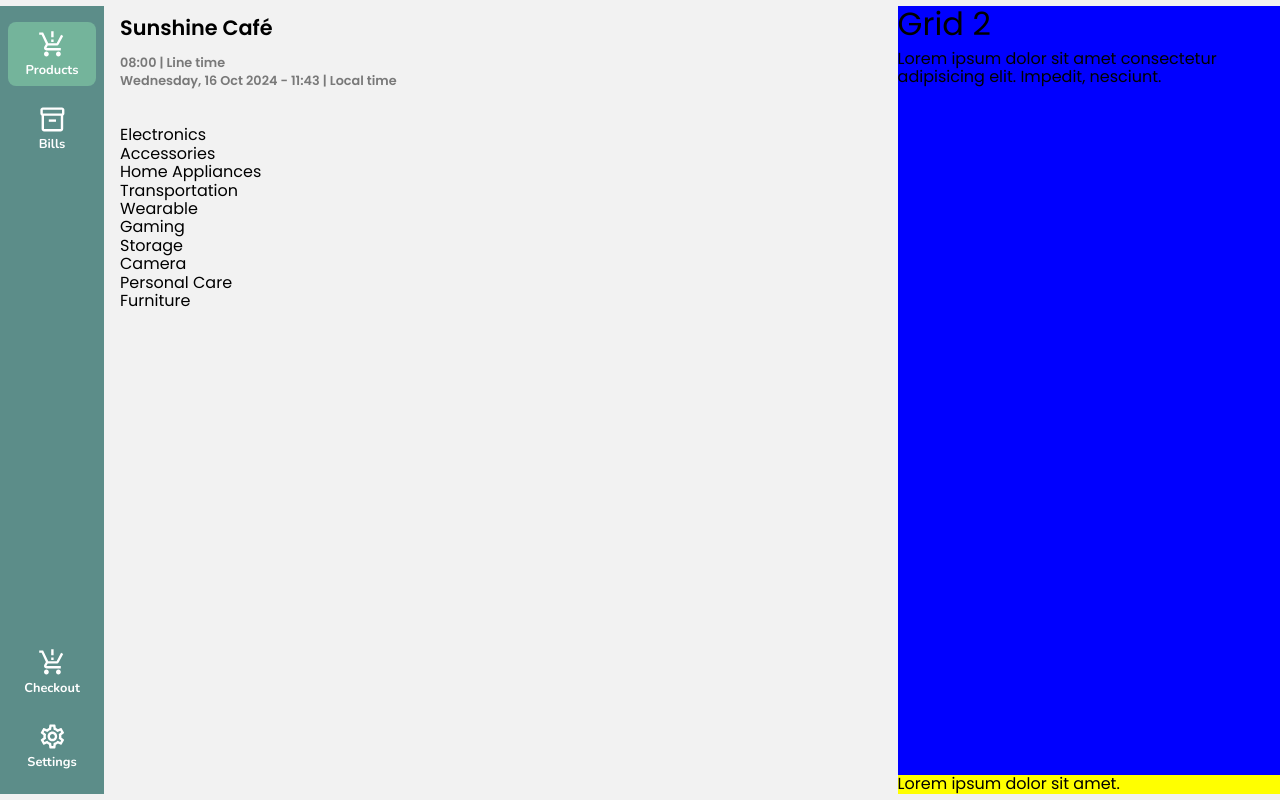
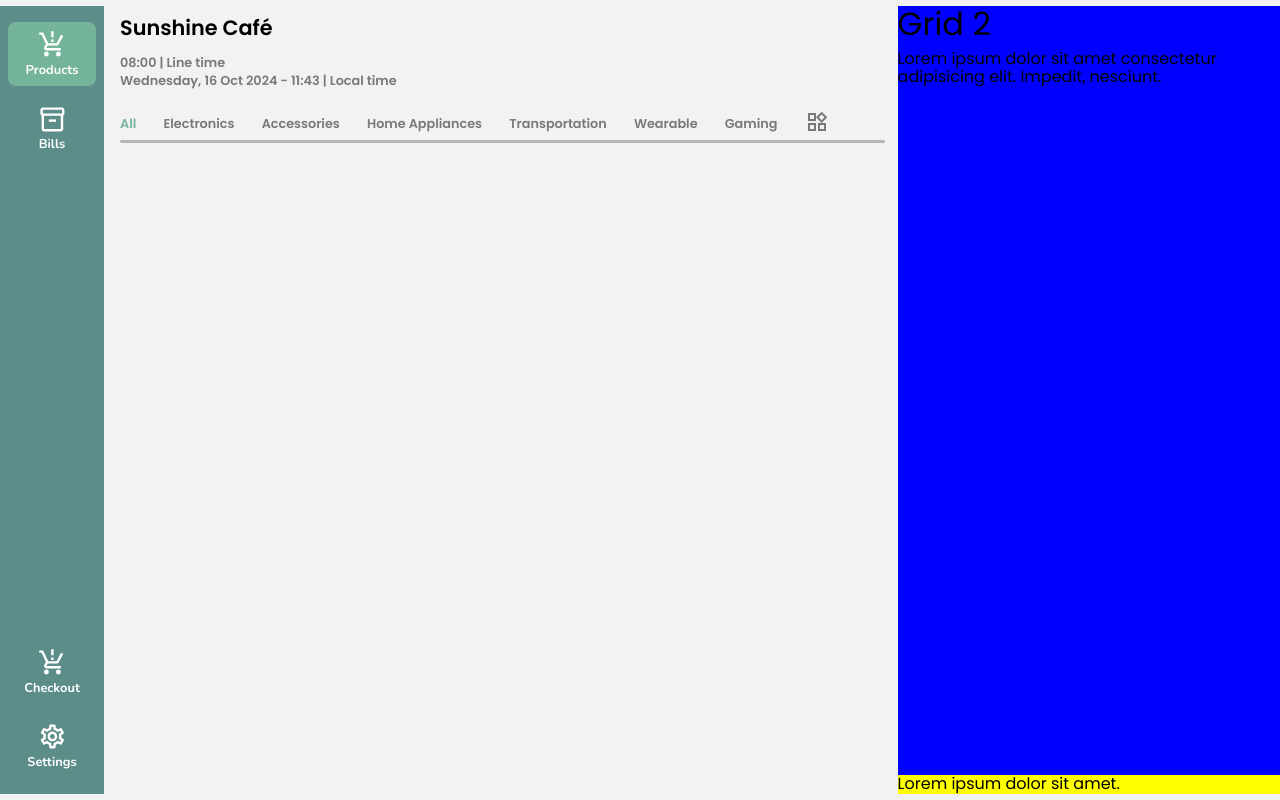
Before and after one commit to ferii007/poinket, a React (Create React App) app: page / in a window 1280 px wide. Built offline with nearby package versions, Linux system fonts and the light colour scheme.

Commit message:
update categories menu

```diff
--- a/src/app/components/ProductComponent.jsx
+++ b/src/app/components/ProductComponent.jsx
@@ -3,8 +3,12 @@ import { useEffect, useState } from 'react';
 import { useSelector } from 'react-redux';
 
 import {
+    CategoriesContainer,
+    CategoriesMenu,
     ProductContainer
 } from '../styled_components/ProductComponentStyled';
+
+import WidgetsOutlinedIcon from '@mui/icons-material/WidgetsOutlined';
 
 const ProductComponent = () => {
     const dataCategories = useSelector((state) => state.dataCategories);
@@ -20,10 +24,40 @@ const ProductComponent = () => {
     return(
         <>
             <ProductContainer>
-                <div>
-                    {categoriesProduct?.map((category, index) => (
-                        <div key={index}>{category.name}</div>
-                    ))}
+                <div className='container'>
+                    <CategoriesContainer>
+                        <CategoriesMenu>
+                            <li className='list-category active-category'>
+                                All
+                            </li>
+
+                            {categoriesProduct?.length > 6 ? (
+                                <>
+                                    {
+                                        categoriesProduct.slice(0, 6).map((category, index) => (
+                                            <li
+                                            className='list-category'
+                                            key={index}>{category.name}</li>
+                                        ))
+                                    }
+
+                                    <li className='list-category'>
+                                        <WidgetsOutlinedIcon />
+                                    </li>
+                                </>
+                            ) : (
+                                <>
+                                    {
+                                        categoriesProduct.map((category, index) => (
+                                            <li
+                                            className='list-category'
+                                            key={index}>{category.name}</li>
+                                        ))
+                                    }
+                                </>
+                            )}
+                        </CategoriesMenu>
+                    </CategoriesContainer>
                 </div>
             </ProductContainer>
         </>
--- a/src/app/styled_components/ProductComponentStyled.js
+++ b/src/app/styled_components/ProductComponentStyled.js
@@ -9,13 +9,21 @@ import {
 
 
 const ProductContainer = styled.div`
-    .testing {
+    .container {
         background-color: var(--third-color);
         position: sticky;
         top: 0;
-        padding-bottom: 0.5rem;
+        &::after {
+            content: "";
+            position: absolute;
+            bottom: 0;
+            left: 0;
+            width: 100%;
+            border-bottom: 0.2rem solid rgba(0, 0, 0, 0.5);
+            border-radius: 0.5rem;
+            opacity: 0.5;
+        }
     }
-
     /* Mobile Potrait (max-width: ${mobileResolutionPotrait}) */
     @media only screen and (max-width: ${mobileResolutionPotrait}) and (orientation: portrait) {
 
@@ -32,6 +40,51 @@ const ProductContainer = styled.div`
     }
 `;
 
+const CategoriesContainer = styled.div`
+    width: 100%;
+    overflow-x: scroll;
+    overflow-y: hidden;
+    padding-bottom: 0.3rem;
+
+    &::-webkit-scrollbar {
+        width: 0.2rem;
+        height: 0.2rem;
+    }
+
+    &::-webkit-scrollbar-track {
+        background: transparent;
+    }
+
+    &::-webkit-scrollbar-thumb {
+        background: var(--primary-color);
+        border-radius: 0.5rem;
+    }
+`;
+
+const CategoriesMenu = styled.ul`
+    display: flex;
+    align-items: center;
+    gap: 1.7rem;
+    .list-category {
+        flex: 0 0 auto;
+        cursor: pointer;
+        font-size: 0.8rem;
+        font-weight: 600;
+        color: rgba(0, 0, 0, 0.5);
+        transition: all 0.2s ease-in-out;
+    }
+
+    .list-category.active-category {
+        color: var(--primary-color);
+    }
+
+    .list-category:hover {
+        color: var(--primary-color);
+    }
+`;
+
 export {
-    ProductContainer
+    ProductContainer,
+    CategoriesContainer,
+    CategoriesMenu
 }
--- a/src/app/styled_components/globalStyled.js
+++ b/src/app/styled_components/globalStyled.js
@@ -204,7 +204,7 @@ const MainElement = styled.div`
 
     .container-1 {
         overflow-y: scroll;
-        margin-top: 7.5rem;
+        margin-top: 6.5rem;
         padding-bottom: 1.5rem;
 
         &::-webkit-scrollbar {
```
